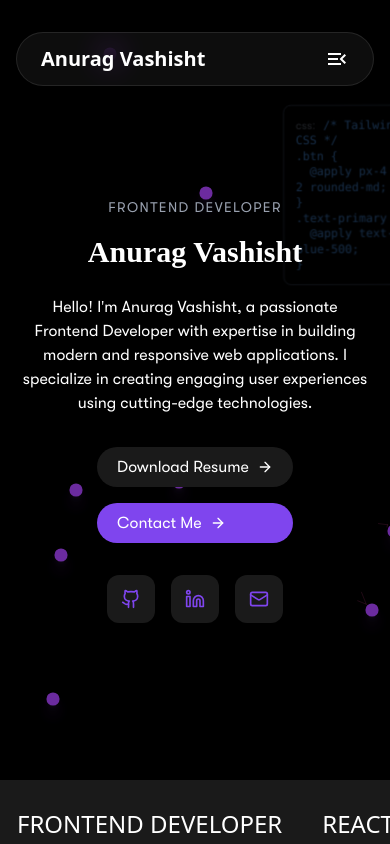
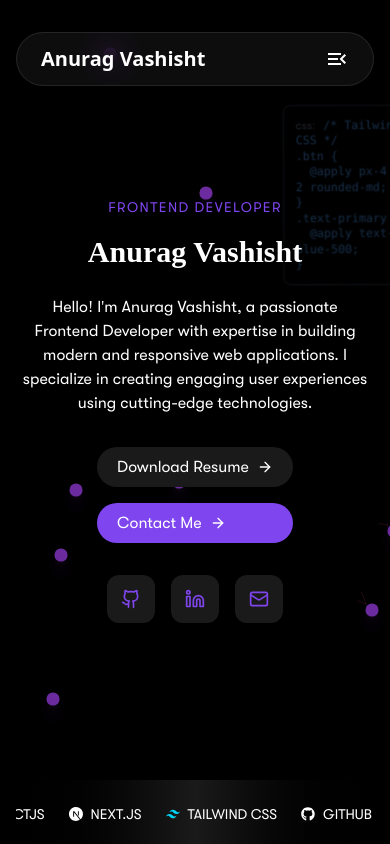
Before and after one commit to Anurag2k743/Anurag_portfolio, a Next.js app: page / in a window 390 px wide. Built offline with nearby package versions, Linux system fonts and the light colour scheme.

Commit message:
About section updated

```diff
--- a/app/Components/Banner.tsx
+++ b/app/Components/Banner.tsx
@@ -13,7 +13,7 @@ export function Banner() {
       <div className="container">
         <div className="grid grid-cols-1 relative z-60">
           <div className="flex flex-col items-center md:items-start text-center md:text-left mt-10">
-            <p className="text-sm font-medium uppercase tracking-widest text-gray-400">
+            <p className="text-sm font-medium uppercase tracking-widest text-[#7f45ee]">
               Frontend Developer
             </p>
             <h1 className="mt-4 text-3xl font-bold leading-tight text-white md:text-6xl lg:text-7xl ">
--- a/app/Components/Contact.tsx
+++ b/app/Components/Contact.tsx
@@ -35,7 +35,7 @@ export default function Contact() {
     <section id="contact" className="py-10 md:py-20 scroll-mt-20">
       <div className="max-w-7xl mx-auto px-4 sm:px-6 lg:px-8">
         <div className="text-center mb-8 md:mb-16">
-          <h2 className="text-3xl md:text-4xl font-bold mb-4">Get In Touch</h2>
+          <h2 className="text-3xl md:text-4xl font-bold mb-4">Get  <span className="text-[#7f45ee] font-bold">In Touch</span></h2>
           <p className="text-white max-w-2xl mx-auto text-lg">
             I&apos;m always open to discussing new opportunities and interesting projects
           </p>
--- a/app/Components/Copyright.tsx
+++ b/app/Components/Copyright.tsx
@@ -3,7 +3,7 @@ import React from 'react'
 const Copyright = () => {
   return (
     <div>
-      <div className=" border-t border-gray-800 py-6">
+      <div className=" border-t border-[#1a1a1a] py-6">
         <p className="text-white flex items-center justify-center gap-2">
           Copy © {new Date().getFullYear()} All rights reserved
         </p>
--- a/app/Components/Footer.tsx
+++ b/app/Components/Footer.tsx
@@ -3,7 +3,7 @@ import Link from "next/link"
 
 export default function Footer() {
   return (
-    <footer className=" text-white py-16 border-t border-gray-800 ">
+    <footer className=" text-white py-16 border-t border-[#1a1a1a] ">
       <div className="container">
         <div className="mb-8 md:mb-0 flex flex-col items-center  text-center">
           <h3 className="text-6xl font-semibold mb-7 ">Anurag Vashisht</h3>
--- a/app/Components/Project.tsx
+++ b/app/Components/Project.tsx
@@ -60,8 +60,8 @@ export default function Projects() {
     <section id="projects" className="pt-10 md:pt-20 scroll-mt-30">
       <div className="container">
         <div className="text-center md:mb-16">
-          <h2 className="text-3xl md:text-4xl font-bold mb-4 text-[#7f45ee]">
-            Featured Projects
+          <h2 className="text-3xl sm:text-4xl lg:text-5xl font-bold mb-4 ">
+            Featured <span className="text-[#7f45ee]">Projects</span>
           </h2>
           <p className="text-white max-w-2xl mx-auto text-lg">
             Here are some of my recent projects that showcase my skills and experience
--- a/app/Components/Skills.tsx
+++ b/app/Components/Skills.tsx
@@ -60,11 +60,10 @@ export default function Skills() {
   //  JSX
   // ---------------------------------------------------------------------------
   return (
-    <section id="skills" className="pt-10 md:pt-20 px-4 sm:px-6 lg:px-8 scroll-mt-20">
-      <div className="max-w-7xl mx-auto" ref={sectionRef}>
-        {/* Section Heading */}
+    <section id="skills" className="pt-10 md:pt-20 scroll-mt-20">
+      <div className="container" ref={sectionRef}>
         <div className="text-center mb-16">
-          <h2 className="text-2xl sm:text-3xl md:text-4xl font-bold text-[#7f45ee] mb-4">Skills &amp; Expertise</h2>
+          <h2 className="text-3xl sm:text-4xl lg:text-5xl font-bold  mb-4">Skills &amp; <span className="text-[#7f45ee]">Expertise</span> </h2>
           <p className="text-gray-300 max-w-xl mx-auto text-sm sm:text-base">
             Here are the technologies and tools I work with to bring ideas to life.
           </p>
--- a/app/Components/SkillsSlider.tsx
+++ b/app/Components/SkillsSlider.tsx
@@ -1,8 +1,32 @@
 'use client'
+
 import { motion } from "framer-motion";
+import {
+    FaReact,
+    FaGithub,
+} from "react-icons/fa";
+import {
+    SiNextdotjs,
+    SiTailwindcss,
+    SiPostman,
+    SiJavascript,
+} from "react-icons/si";
+import { MdPsychology } from "react-icons/md";
+import { ReactElement } from "react";
+import { div } from "framer-motion/client";
 
-const content = [
-    "Frontend Developer",
+// Define allowed skill names
+type Skill =
+    | "ReactJS"
+    | "Next.js"
+    | "Tailwind CSS"
+    | "GitHub"
+    | "APIs"
+    | "Problem Solving"
+    | "Learning Mindset";
+
+// List of skills (repeating for smooth animation)
+const content: Skill[] = [
     "ReactJS",
     "Next.js",
     "Tailwind CSS",
@@ -11,15 +35,12 @@ const content = [
     "Problem Solving",
     "Learning Mindset",
 
-    "Frontend Developer",
     "ReactJS",
     "Next.js",
     "Tailwind CSS",
     "GitHub",
     "APIs",
 
-
-    "Frontend Developer",
     "ReactJS",
     "Next.js",
     "Tailwind CSS",
@@ -27,26 +48,43 @@ const content = [
     "APIs",
     "Problem Solving",
     "Learning Mindset"
-]
+];
 
+const skillIcons: Record<Skill, ReactElement> = {
+    "ReactJS": <FaReact className="text-blue-400" />,
+    "Next.js": <SiNextdotjs className="text-white" />,
+    "Tailwind CSS": <SiTailwindcss className="text-cyan-400" />,
+    "GitHub": <FaGithub className="text-white" />,
+    "APIs": <SiPostman className="text-orange-400" />,
+    "Problem Solving": <MdPsychology className="text-yellow-400" />,
+    "Learning Mindset": <SiJavascript className="text-yellow-300" />
+};
 
 export default function SkillsSlider() {
     return (
-        <div className="overflow-hidden whitespace-nowrap bg-[#1a1a1a] text-white  px-20 py-5">
+<div className="bg-gradient-to-r from-black via-[#1a1a1a] to-black bg-fixed text-white px-4 sm:px-10 py-4 w-full">
+            <div className="max-w-8xl mx-auto">
+                <div className="overflow-hidden whitespace-nowrap ">
                     <motion.div
-                className="flex text-2xl font-medium uppercase"
+                        className="flex text-sm sm:text-base md:text-2xl font-medium uppercase"
                         animate={{ x: ["0%", "-100%"] }}
                         transition={{
                             repeat: Infinity,
-                    duration: 20,
+                            duration: 40,
                             ease: "linear",
-                }}>
-                <div className="flex gap-10 py-2 ">
-                    {content.map((items,index) => (
-                        <div key={index} className="">{items}</div>
+                        }}
+                    >
+                        <div className="flex gap-6 sm:gap-10 py-2">
+                            {content.map((item, index) => (
+                                <div key={index} className="flex items-center gap-2 min-w-fit">
+                                    {skillIcons[item]}
+                                    <span>{item}</span>
+                                </div>
                             ))}
                         </div>
                     </motion.div>
                 </div>
+            </div>
+        </div>
     );
 }
```
Lines whose indentation alone changed are shown as unchanged.
